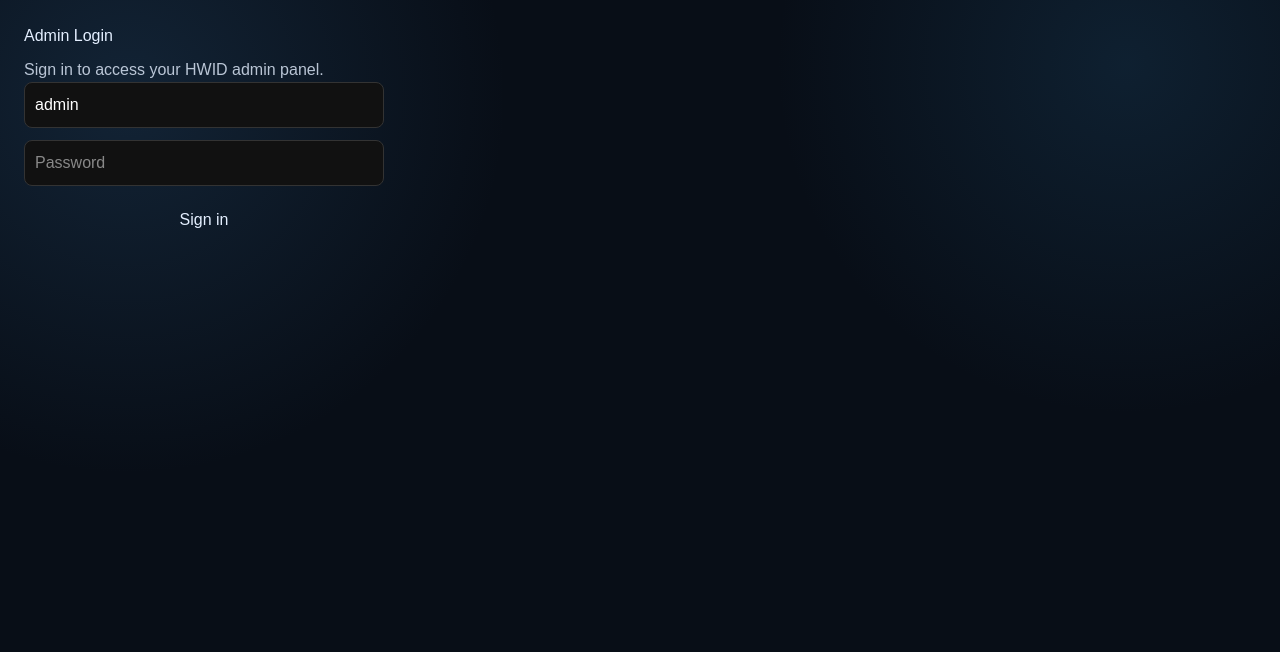
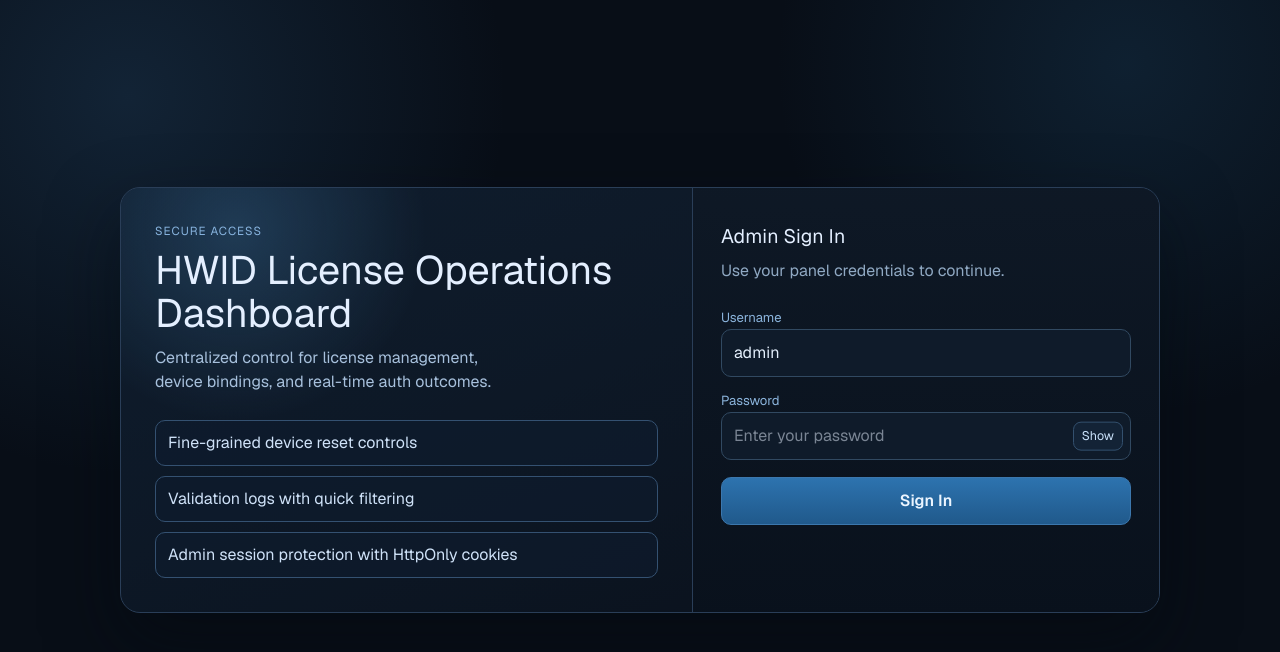
Before and after one commit to brylekun/hwid-auth-panel, a Next.js app: page /login in a window 1280 px wide. Shown: the top 652 px of the page. Built offline with nearby package versions, Linux system fonts and the light colour scheme.

Commit message:
Improve Login UI

```diff
--- a/app/components/AdminLoginForm.tsx
+++ b/app/components/AdminLoginForm.tsx
@@ -2,12 +2,18 @@
 
 import { useRouter, useSearchParams } from 'next/navigation';
 import { useState } from 'react';
+import styles from '../login/login.module.css';
 
-export default function AdminLoginForm() {
+type Props = {
+  configError?: boolean;
+};
+
+export default function AdminLoginForm({ configError = false }: Props) {
   const router = useRouter();
   const searchParams = useSearchParams();
   const [username, setUsername] = useState('admin');
   const [password, setPassword] = useState('');
+  const [showPassword, setShowPassword] = useState(false);
   const [message, setMessage] = useState('');
   const [loading, setLoading] = useState(false);
 
@@ -40,42 +46,51 @@ export default function AdminLoginForm() {
   }
 
   return (
-    <form onSubmit={handleSubmit} style={{ display: 'grid', gap: '12px', maxWidth: '360px' }}>
+    <form onSubmit={handleSubmit} className={styles.form}>
+      {configError ? (
+        <p className={styles.configError}>
+          Admin auth is not configured. Set <code>ADMIN_PANEL_PASSWORD</code> in environment variables.
+        </p>
+      ) : null}
+      <div>
+        <label className={styles.label} htmlFor="username">Username</label>
         <input
+          id="username"
           type="text"
-        placeholder="Username"
+          placeholder="Enter admin username"
           value={username}
           onChange={(event) => setUsername(event.target.value)}
-        style={inputStyle}
+          className={styles.input}
           required
+          autoComplete="username"
         />
+      </div>
+      <div>
+        <label className={styles.label} htmlFor="password">Password</label>
+        <div className={styles.passwordWrap}>
           <input
-        type="password"
-        placeholder="Password"
+            id="password"
+            type={showPassword ? 'text' : 'password'}
+            placeholder="Enter your password"
             value={password}
             onChange={(event) => setPassword(event.target.value)}
-        style={inputStyle}
+            className={styles.input}
             required
+            autoComplete="current-password"
           />
-      <button type="submit" style={buttonStyle} disabled={loading}>
-        {loading ? 'Signing in...' : 'Sign in'}
+          <button
+            type="button"
+            className={styles.passwordBtn}
+            onClick={() => setShowPassword((prev) => !prev)}
+          >
+            {showPassword ? 'Hide' : 'Show'}
           </button>
-      {message ? <p style={{ color: '#ff9a9a', margin: 0 }}>{message}</p> : null}
+        </div>
+      </div>
+      <button type="submit" className={styles.submit} disabled={loading}>
+        {loading ? 'Signing in...' : 'Sign In'}
+      </button>
+      {message ? <p className={styles.error}>{message}</p> : null}
     </form>
   );
 }
-
-const inputStyle = {
-  padding: '10px',
-  borderRadius: '8px',
-  border: '1px solid #333',
-  background: '#111',
-  color: 'white',
-};
-
-const buttonStyle = {
-  padding: '10px 14px',
-  borderRadius: '8px',
-  border: 'none',
-  cursor: 'pointer',
-};
--- /dev/null
+++ b/app/login/login.module.css
@@ -0,0 +1,170 @@
+.page {
+  min-height: 100vh;
+  display: grid;
+  place-items: center;
+  padding: 28px 16px;
+}
+
+.shell {
+  width: min(1040px, 100%);
+  display: grid;
+  grid-template-columns: 1.1fr 0.9fr;
+  border: 1px solid #2a3e58;
+  border-radius: 20px;
+  overflow: hidden;
+  background:
+    linear-gradient(165deg, rgba(18, 31, 47, 0.92), rgba(10, 19, 31, 0.92)),
+    radial-gradient(circle at 80% 20%, rgba(37, 96, 142, 0.28), transparent 36%);
+  box-shadow: 0 30px 70px rgba(3, 9, 16, 0.5);
+}
+
+.showcase {
+  padding: 34px;
+  position: relative;
+  background:
+    radial-gradient(circle at 20% 10%, rgba(84, 155, 212, 0.24), transparent 32%),
+    linear-gradient(150deg, rgba(13, 28, 45, 0.6), rgba(8, 14, 23, 0.25));
+}
+
+.eyebrow {
+  margin: 0;
+  color: #88b4df;
+  text-transform: uppercase;
+  letter-spacing: 0.08em;
+  font-size: 0.73rem;
+}
+
+.title {
+  margin: 10px 0 12px;
+  font-size: clamp(1.7rem, 3.1vw, 2.5rem);
+  line-height: 1.07;
+}
+
+.subtitle {
+  margin: 0;
+  color: #a7c0dc;
+  max-width: 34ch;
+}
+
+.list {
+  margin: 26px 0 0;
+  padding: 0;
+  list-style: none;
+  display: grid;
+  gap: 10px;
+}
+
+.item {
+  border: 1px solid #345171;
+  background: rgba(14, 29, 47, 0.58);
+  border-radius: 10px;
+  padding: 10px 12px;
+  color: #cfe2f8;
+}
+
+.card {
+  padding: 34px 28px;
+  background: linear-gradient(180deg, rgba(14, 24, 37, 0.92), rgba(9, 17, 28, 0.95));
+  border-left: 1px solid #2a3e58;
+}
+
+.cardTitle {
+  margin: 0;
+  font-size: 1.22rem;
+}
+
+.cardText {
+  color: #90a9c3;
+  margin: 8px 0 22px;
+}
+
+.form {
+  display: grid;
+  gap: 11px;
+}
+
+.label {
+  font-size: 0.82rem;
+  color: #8cb5dd;
+  margin-bottom: 4px;
+}
+
+.input {
+  width: 100%;
+  padding: 11px 12px;
+  border-radius: 10px;
+  border: 1px solid #314961;
+  background: #0f1b2a;
+  color: #e5f0fd;
+}
+
+.input:focus {
+  outline: none;
+  border-color: #5390c7;
+  box-shadow: 0 0 0 3px rgba(83, 144, 199, 0.16);
+}
+
+.passwordWrap {
+  position: relative;
+}
+
+.passwordBtn {
+  position: absolute;
+  right: 8px;
+  top: 50%;
+  transform: translateY(-50%);
+  border: 1px solid #33506e;
+  background: #132336;
+  color: #cae2fb;
+  border-radius: 8px;
+  font-size: 0.78rem;
+  padding: 4px 8px;
+  cursor: pointer;
+}
+
+.submit {
+  margin-top: 6px;
+  border: 1px solid #3c77ad;
+  background: linear-gradient(180deg, #2d73af, #20598b);
+  color: #ecf5ff;
+  border-radius: 10px;
+  padding: 11px 12px;
+  font-weight: 600;
+  cursor: pointer;
+}
+
+.submit:disabled {
+  opacity: 0.7;
+  cursor: not-allowed;
+}
+
+.error {
+  margin: 0;
+  border: 1px solid #8b3f4c;
+  background: rgba(85, 28, 38, 0.45);
+  color: #ffc3cd;
+  border-radius: 8px;
+  padding: 8px 10px;
+  font-size: 0.9rem;
+}
+
+.configError {
+  margin: 0 0 12px;
+  border: 1px solid #8b3f4c;
+  background: rgba(85, 28, 38, 0.4);
+  color: #ffc3cd;
+  border-radius: 8px;
+  padding: 9px 10px;
+  font-size: 0.9rem;
+}
+
+@media (max-width: 900px) {
+  .shell {
+    grid-template-columns: 1fr;
+  }
+
+  .card {
+    border-left: none;
+    border-top: 1px solid #2a3e58;
+  }
+}
--- a/app/login/page.tsx
+++ b/app/login/page.tsx
@@ -1,4 +1,5 @@
 import AdminLoginForm from '../components/AdminLoginForm';
+import styles from './login.module.css';
 
 type LoginPageProps = {
   searchParams: Promise<{ error?: string }>;
@@ -9,17 +10,26 @@ export default async function LoginPage({ searchParams }: LoginPageProps) {
   const hasConfigError = resolvedSearchParams.error === 'config';
 
   return (
-    <main style={{ padding: '24px', fontFamily: 'Arial, sans-serif' }}>
-      <h1 style={{ marginBottom: '10px' }}>Admin Login</h1>
-      <p style={{ opacity: 0.8, marginTop: 0 }}>
-        Sign in to access your HWID admin panel.
-      </p>
-      {hasConfigError ? (
-        <p style={{ color: '#ff9a9a' }}>
-          Admin auth is not configured. Set <code>ADMIN_PANEL_PASSWORD</code> in environment variables.
-        </p>
-      ) : null}
-      <AdminLoginForm />
+    <main className={styles.page}>
+      <section className={styles.shell}>
+        <aside className={styles.showcase}>
+          <p className={styles.eyebrow}>Secure Access</p>
+          <h1 className={styles.title}>HWID License Operations Dashboard</h1>
+          <p className={styles.subtitle}>
+            Centralized control for license management, device bindings, and real-time auth outcomes.
+          </p>
+          <ul className={styles.list}>
+            <li className={styles.item}>Fine-grained device reset controls</li>
+            <li className={styles.item}>Validation logs with quick filtering</li>
+            <li className={styles.item}>Admin session protection with HttpOnly cookies</li>
+          </ul>
+        </aside>
+        <section className={styles.card}>
+          <h2 className={styles.cardTitle}>Admin Sign In</h2>
+          <p className={styles.cardText}>Use your panel credentials to continue.</p>
+          <AdminLoginForm configError={hasConfigError} />
+        </section>
+      </section>
     </main>
   );
 }
```
Lines whose indentation alone changed are shown as unchanged.
